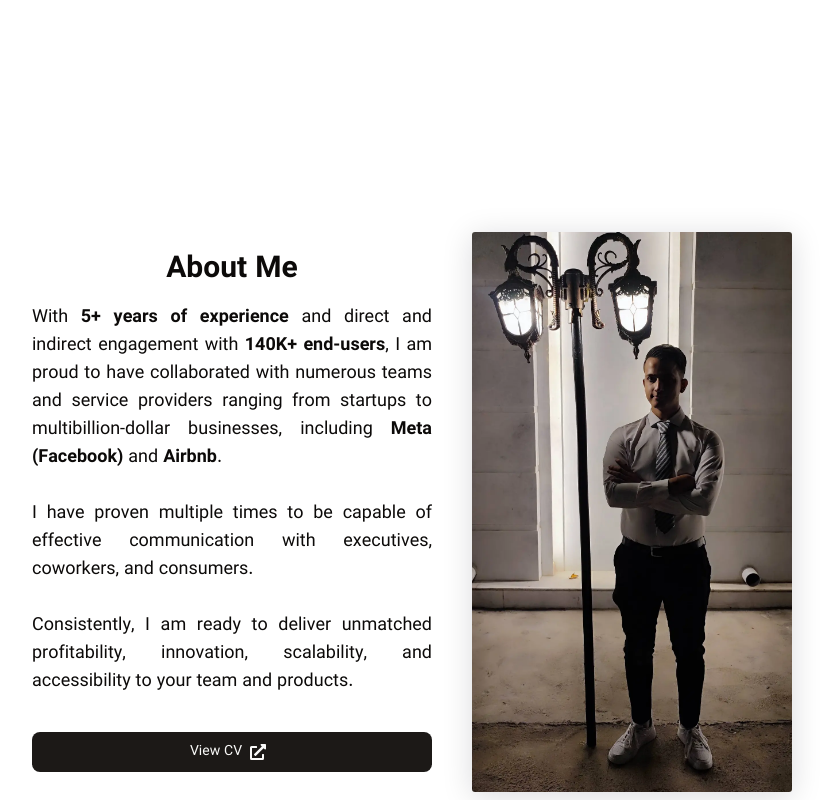
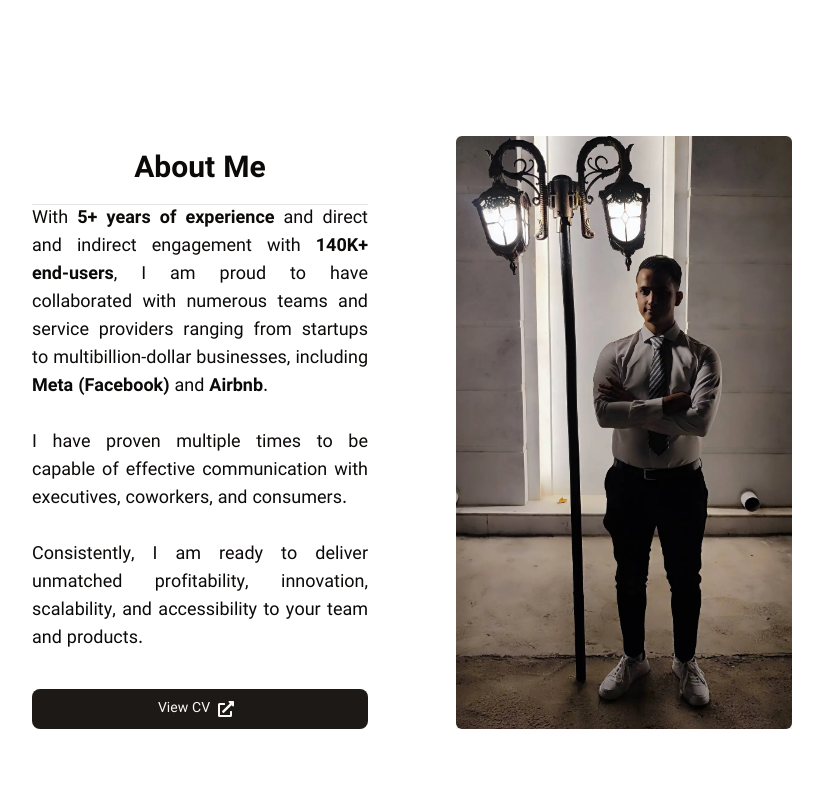
Before and after one commit to abolfazlchaman/next-portfolio, a Next.js app: page /en in a window 1280 px wide. Shown: the part 760-1560 px from the top of the page, without its empty margins (248-1077 px from the left). Built offline with nearby package versions, Linux system fonts and the light colour scheme.

Commit message:
about section style adj

```diff
--- a/app/[lang]/components/about-skeleton.tsx
+++ b/app/[lang]/components/about-skeleton.tsx
@@ -9,7 +9,7 @@ export function AboutImage() {
   const [loaded, setLoaded] = useState(false);
 
   return (
-    <div className="relative w-full h-full rounded-[3px]">
+    <div className="relative w-full h-full rounded-[8px] shadow-[0px_4px_30px_0px_var(--custom-shadow)]">
       {!loaded && (
         <Skeleton className="absolute inset-0 w-full h-full rounded-[3px] bg-sidebar-ring" />
       )}
@@ -18,7 +18,7 @@ export function AboutImage() {
         alt="About Image"
         fill
         onLoad={() => setLoaded(true)}
-        className={`object-cover transition-opacity duration-500 ${
+        className={`object-cover transition-opacity duration-500 rounded-sm ${
           loaded ? "opacity-100" : "opacity-0"
         }`}
         priority
--- a/app/[lang]/components/about.tsx
+++ b/app/[lang]/components/about.tsx
@@ -13,15 +13,17 @@ export function About({
 }) {
   const { title, description, buttonTextEn, buttonTextFa } = dictionary;
   return (
-    <section className="container min-h-[calc(100vh-64px)] min-w-full flex lg:flex-row flex-col-reverse items-center justify-between mt-24 space-12">
-      <div className="space-y-2 h-full flex text-justify flex-col justify-between items-center mt-6 md:mx-10 md:mb-0 md:mt-0 md:max-w-1/2">
-        <h2 className="text-3xl font-bold mb-4 mt-4">{title}</h2>
-
+    <section className="container min-h-[calc(80vh-64px)] w-full flex lg:flex-row flex-col-reverse items-stretch justify-between mt-24 gap-12">
+      {/* TEXT BLOCK */}
+      <div className="flex flex-col justify-between min-h-full flex-1 text-justify mt-6 md:mx-10 md:mb-0 md:mt-0">
+        <div>
+          <h2 className="text-3xl font-bold mb-4 mt-4 text-center">{title}</h2>
+          <hr />
+        </div>
         <p
           className="text-lg mb-4 text-justify"
           dangerouslySetInnerHTML={{ __html: description }}
         />
-
         <div className="flex flex-row justify-center gap-4 mt-5 w-full flex-wrap">
           <Button
             size="lg"
@@ -52,7 +54,9 @@ export function About({
           )}
         </div>
       </div>
-      <div className="h-100 w-full md:h-140 md:w-1/2 rounded-[3px] overflow-hidden shadow-[0px_4px_30px_0px_var(--custom-shadow)] flex mt-4">
+
+      {/* IMAGE BLOCK */}
+      <div className="flex-1 flex items-center justify-center overflow-hidden">
         <AboutImage />
       </div>
     </section>
```
